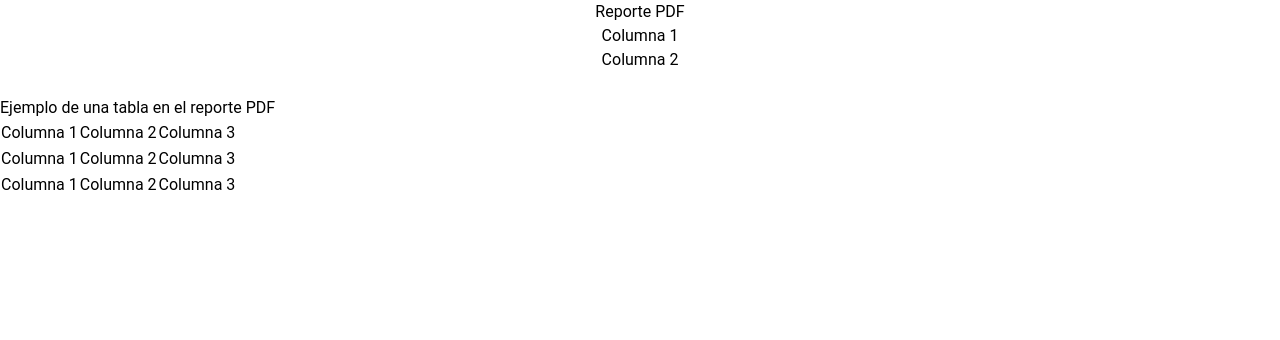
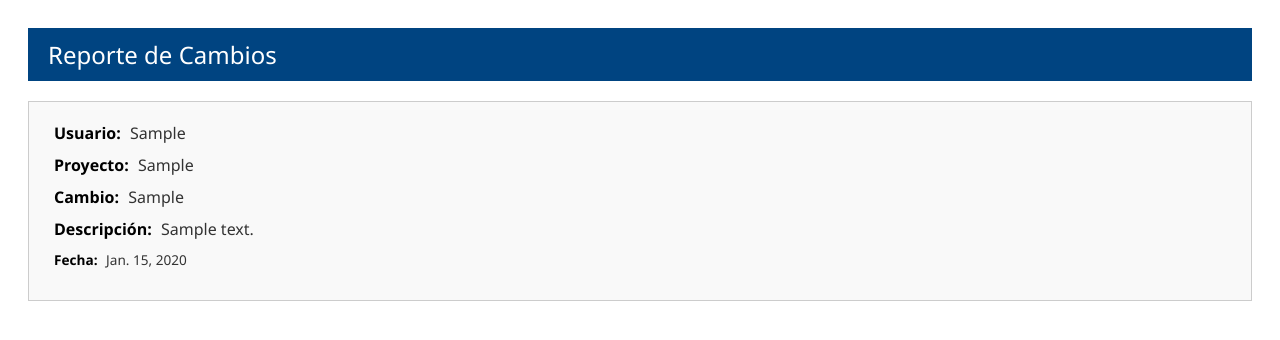
Before and after one commit to criticalRobin/try_django_weasyprint, a Django app: template apps/form/templates/form-pdf.html in a window 1280 px wide. Shown: the top 340 px of the page. Run offline with Django 4.2, Linux system fonts and the light colour scheme; the template is opened without the code that fills it: values that come from a table or form of the project are taken from there, others are empty; tables that the repository leaves empty hold one stand-in row (values such as "Sample post"); some libraries are stand-ins or nearby versions.

Commit message:
adicion formularios con datos dinamicos de la bd

```diff
--- a/apps/form/templates/form-pdf.html
+++ b/apps/form/templates/form-pdf.html
@@ -1,53 +1,126 @@
-{% load static tailwind_tags %}
 <!DOCTYPE html>
 <html lang="en">
   <head>
     <meta charset="UTF-8" />
     <meta name="viewport" content="width=device-width, initial-scale=1.0" />
     <title>Document</title>
-    {% tailwind_css %}
     <style>
       @page {
         size: 'A4';
         margin: 1cm 1.5cm 3.5cm 1.5cm;
       }
       body {
-        width: 100% !important;
-        height: 100%;
-        background: #fff;
-        color: black;
-        font-size: 100%;
-        font-family: 'Roboto', sans-serif;
-        line-height: 1.65;
-        -webkit-font-smoothing: antialiased;
-        -webkit-text-size-adjust: none;
+        font-family: 'Segoe UI', Tahoma, Geneva, Verdana, sans-serif;
+        color: #333;
+        background-color: #fff;
+        padding: 20px;
+      }
+
+      /* Encabezado del reporte */
+      .report-header {
+        background-color: #004481;
+        color: #fff;
+        padding: 10px 20px;
+        text-align: left;
+        margin-bottom: 20px;
+      }
+
+      /* Título del reporte */
+      .report-title {
+        font-size: 24px;
+        margin: 0;
+      }
+
+      /* Contenedor del reporte */
+      .report-container {
+        border: 1px solid #ccc;
+        padding: 20px;
+        background-color: #f9f9f9;
+      }
+
+      /* Etiquetas de los campos */
+      .field-label {
+        font-weight: bold;
+        color: #000;
+        margin-right: 5px;
+      }
+
+      /* Contenido de los campos */
+      .field-content {
+        min-height: 20px;
+        margin-bottom: 10px;
+        padding-left: 5px;
+      }
+
+      /* Estilos para la fecha y otros campos pequeños */
+      .small-field {
+        font-size: 0.85em;
+      }
+
+      /* Estilos de la tabla */
+      .table {
+        width: 100%;
+        border-collapse: collapse;
+        margin-top: 20px;
+      }
+
+      .table th,
+      .table td {
+        border: 1px solid #ddd;
+        padding: 8px;
+        text-align: left;
+      }
+
+      .table th {
+        background-color: #004481;
+        color: #fff;
+      }
+
+      /* Estilo para campos específicos (si es necesario) */
+      #usuario,
+      #proyecto,
+      #cambio,
+      #descripcion,
+      #fecha {
+        /* Estilos específicos para cada campo, si se requieren */
       }
     </style>
   </head>
   <body>
-    <h1 class="text-center">Reporte PDF</h1>
-    <div class="row text-center">
-      <div class="col-6">Columna 1</div>
-      <div class="col-6">Columna 2</div>
+    <div class="report-header">
+      <p class="report-title">Reporte de Cambios</p>
     </div>
-    <br />
-    <h2>Ejemplo de una tabla en el reporte PDF</h2>
-    <table class="table">
-      <tr>
-        <td>Columna 1</td>
-        <td>Columna 2</td>
-        <td>Columna 3</td>
-      </tr>
-      <tr>
-        <td>Columna 1</td>
-        <td>Columna 2</td>
-        <td>Columna 3</td>
-      </tr>
-      <tr>
-        <td>Columna 1</td>
-        <td>Columna 2</td>
-        <td>Columna 3</td>
-      </tr>
-    </table>
+
+    <div class="report-container">
+      <div id="usuario" class="field-content">
+        <span class="field-label">Usuario:</span>
+        <!-- Aquí irá el dato del usuario -->
+        {{ form.user }}
+      </div>
+
+      <div id="proyecto" class="field-content">
+        <span class="field-label">Proyecto:</span>
+        <!-- Aquí irá el dato del proyecto -->
+        {{ form.project }}
+      </div>
+
+      <div id="cambio" class="field-content">
+        <span class="field-label">Cambio:</span>
+        <!-- Aquí irá la descripción del cambio -->
+        {{ form.change }}
+      </div>
+
+      <div id="descripcion" class="field-content">
+        <span class="field-label">Descripción:</span>
+        <!-- Aquí irá la descripción extendida del cambio -->
+        {{ form.description }}
+      </div>
+
+      <div id="fecha" class="field-content small-field">
+        <span class="field-label">Fecha:</span>
+        <!-- Aquí irá la fecha del reporte -->
+        {{ form.date }}
+      </div>
+    </div>
   </body>
 </html>
--- a/apps/form/urls.py
+++ b/apps/form/urls.py
@@ -6,5 +6,5 @@ app_name = "form"
 urlpatterns = [
     path("", views.home, name="home"),
     path("create/", views.ChangeFormCreateView.as_view(), name="create"),
-    path("export/", views.form_pdf, name="pdf"),
+    path("export/<int:pk>/", views.form_pdf, name="pdf"),
 ]
```
Also changed, not shown: apps/form/views.py (+11 -7 lines).
